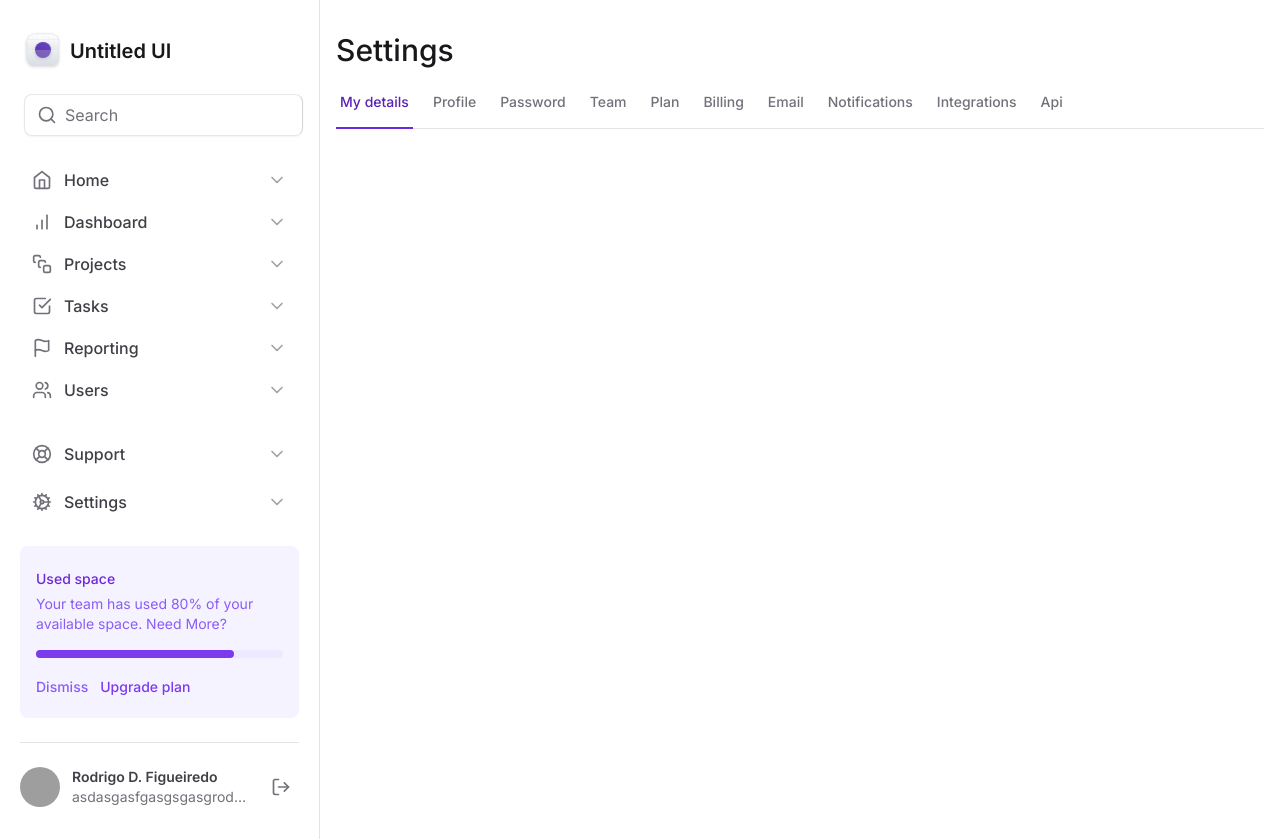
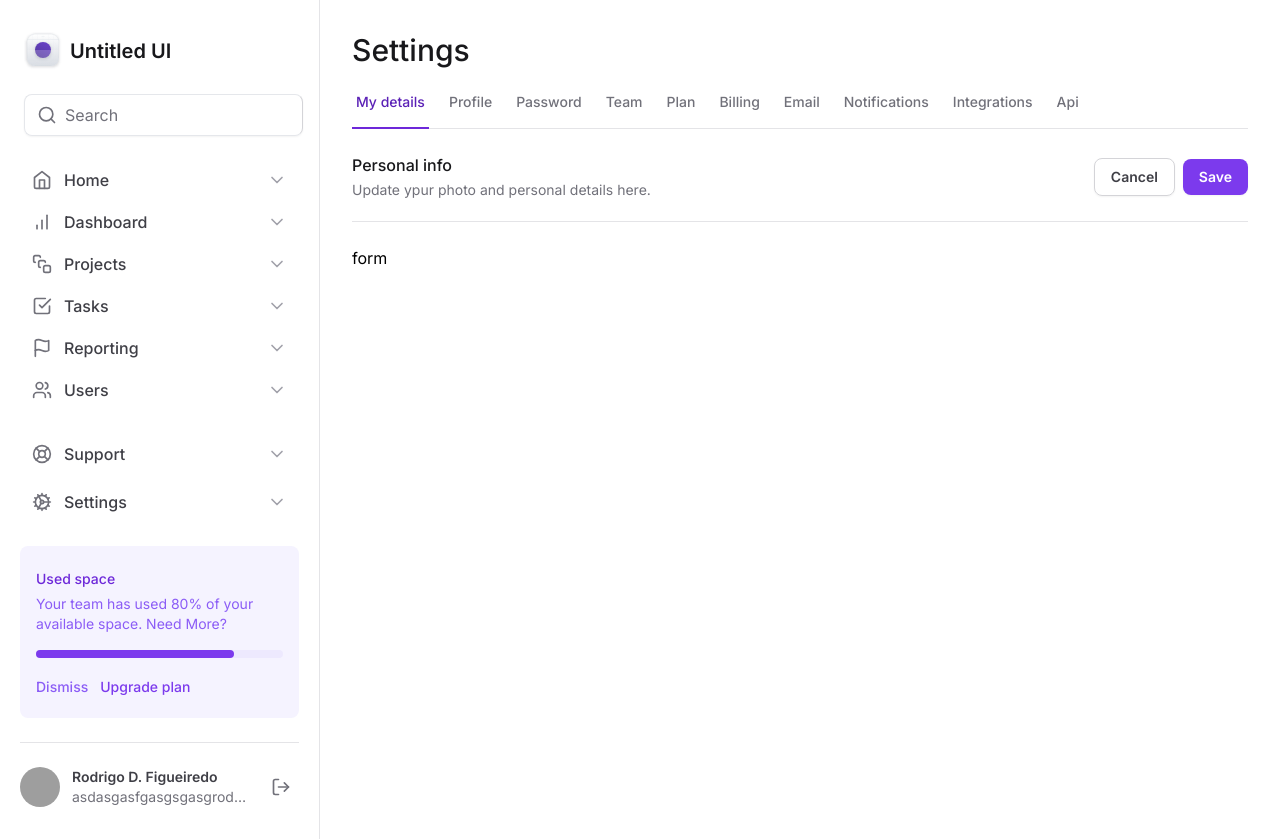
Before and after one commit to rodrigodiasf1984/mastering-tailwindcss-nextjs, a Next.js app: page / in a window 1280 px wide. Built offline with nearby package versions, Linux system fonts and the light colour scheme; grey boxes are pictures that could not be loaded.

Commit message:
chore: add header if the form

```diff
--- a/src/app/layout.tsx
+++ b/src/app/layout.tsx
@@ -20,7 +20,7 @@
       <body className={inter.className}>
         <div className="grid min-h-screen grid-cols-app">
           <Sidebar />
-          <main className="px-4 pb-12 pt-8">{children}</main>
+          <main className="px-8 pb-12 pt-8">{children}</main>
         </div>
       </body>
     </html>
--- a/src/app/page.tsx
+++ b/src/app/page.tsx
@@ -5,6 +5,34 @@
     <>
       <h1 className="text-3xl font-medium text-zinc-900">Settings</h1>
       <SettingsTabs />
+      <div className="mt-6 flex flex-col">
+        <div className="flex flex-row items-center justify-between border-b border-zinc-200 pb-5">
+          <div className="space-y-1">
+            <h2 className="textlg font-medium text-zinc-900">Personal info</h2>
+            <span className="text-sm text-zinc-500">
+              Update ypur photo and personal details here.
+            </span>
+          </div>
+          <div className="flex items-center gap-2">
+            <button
+              className="rounded-lg border border-zinc-300 px-4 py-2 text-sm font-semibold text-zinc-700 shadow-sm hover:bg-zinc-50 "
+              type="button"
+            >
+              Cancel
+            </button>
+            <button
+              className="hover: rounded-lg bg-violet-600 px-4 py-2 text-sm font-semibold text-white shadow-sm hover:bg-violet-700"
+              type="submit"
+              form="settings"
+            >
+              Save
+            </button>
+          </div>
+        </div>
+        <form className="mt-6 flex w-full flex-col " id="settings" action="">
+          form
+        </form>
+      </div>
     </>
   )
 }
```
